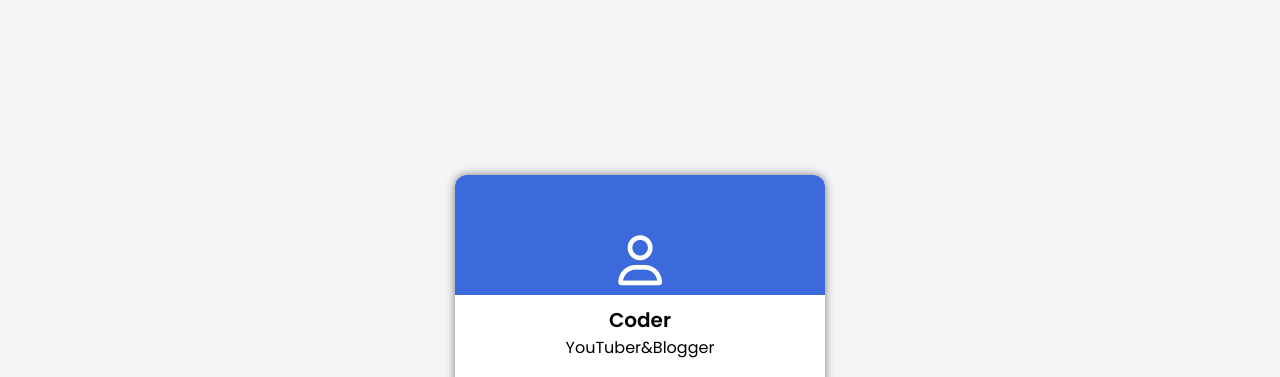
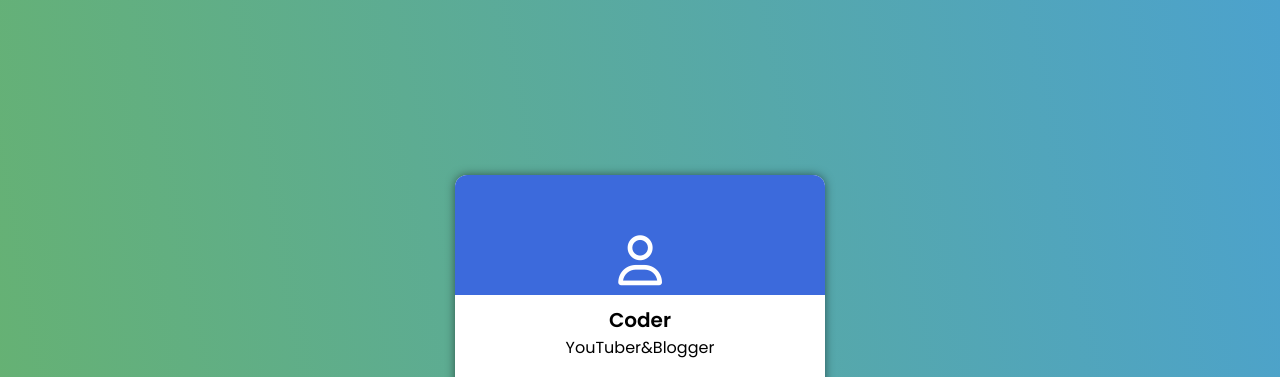
Before and after one commit to akarsli/Personal-Card, a plain HTML site: page Personal Card/index.html in a window 1280 px wide. Shown: the top 377 px of the page. Drawn offline with Linux system fonts and the light colour scheme.

Commit message:
style.css

```diff
--- a/Personal Card/style.css
+++ b/Personal Card/style.css
@@ -10,7 +10,7 @@ body{
     display: flex;
     align-items: center;
     justify-content: center;
-    background-color: #f5f4f6;
+    background-image: linear-gradient(80deg, #67B26F 0%, #4ca2cd 100%);
 }
 .card{
     max-width: 370px;
```
